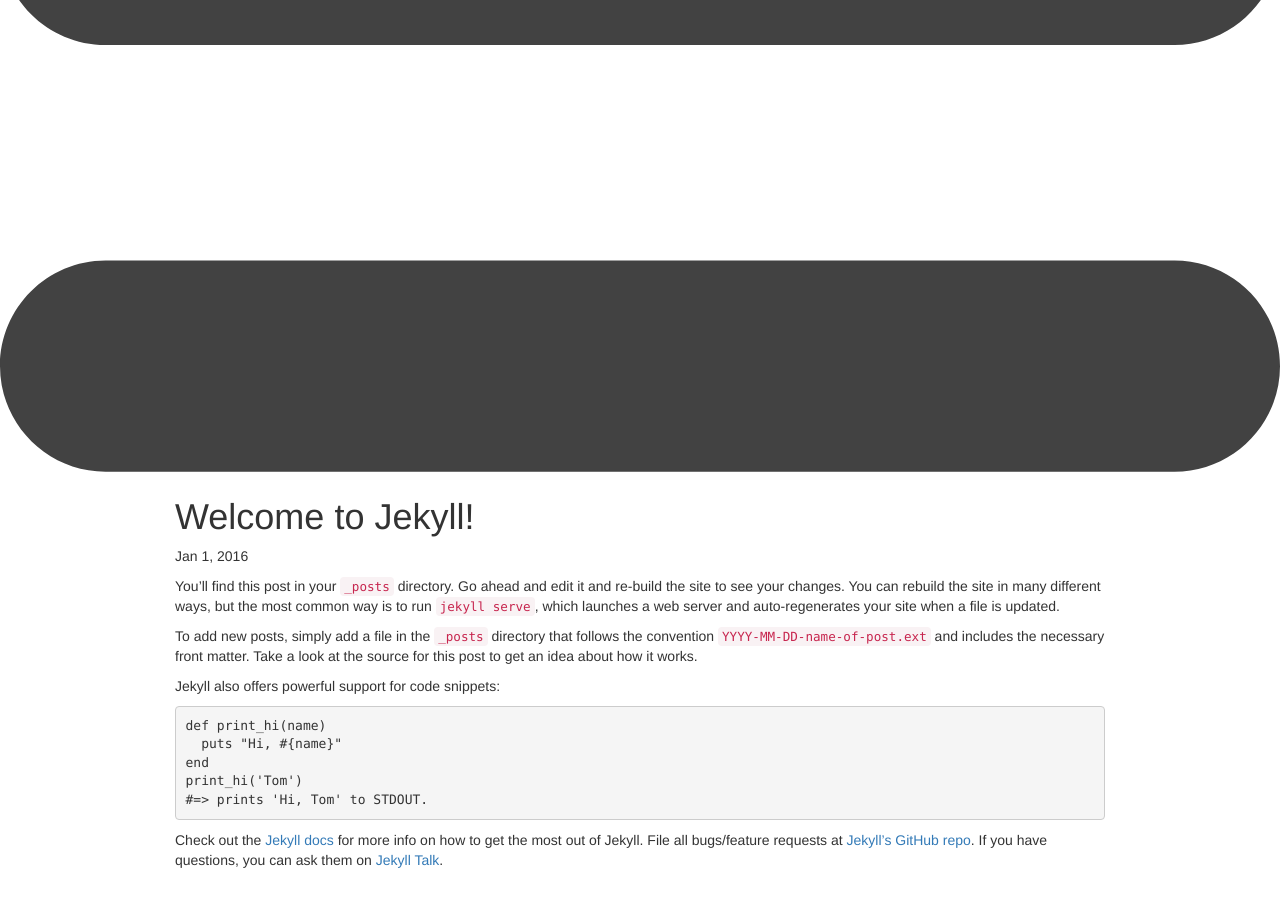
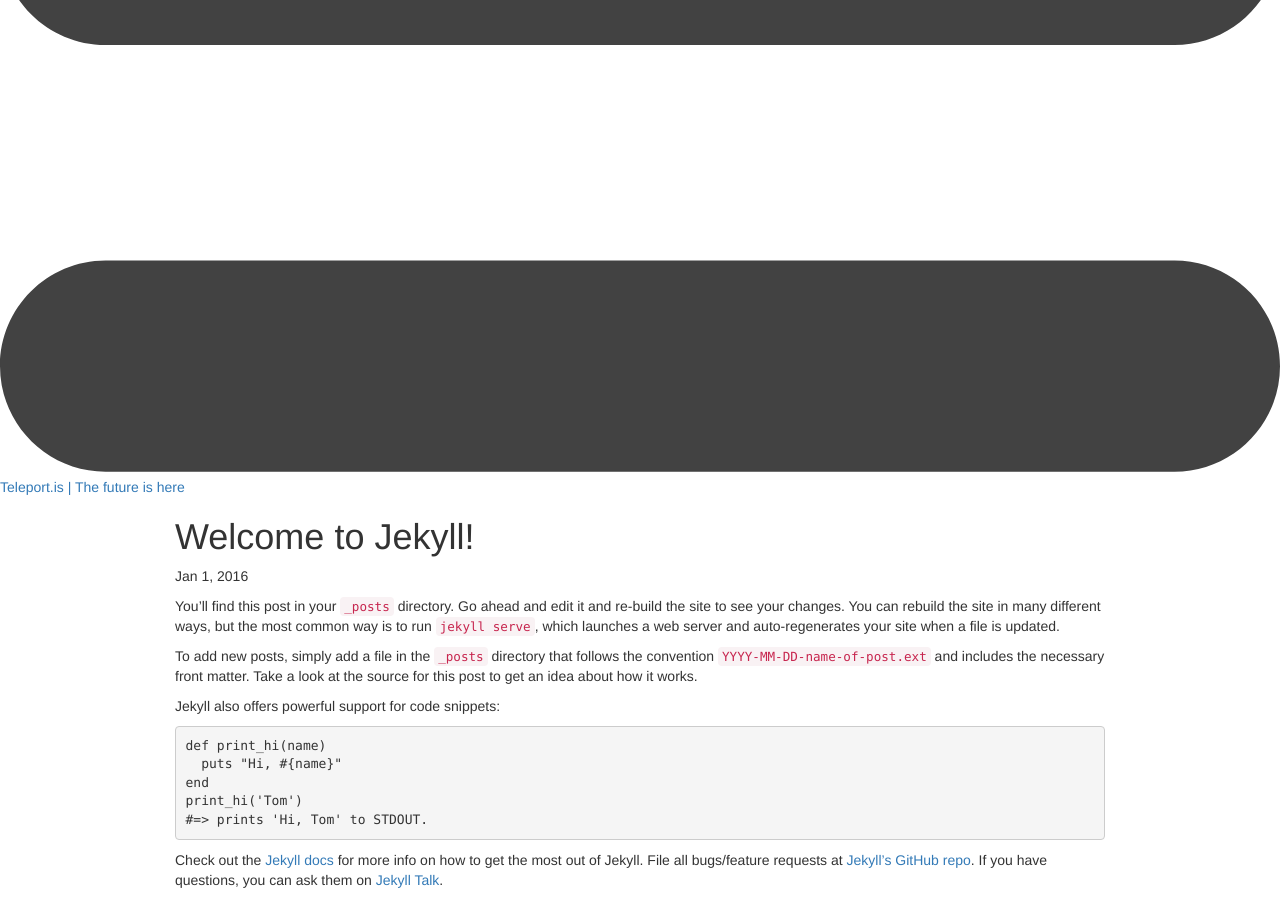
Before and after one commit to teleportis/teleportis.github.io, a Jekyll site: the page built from _posts/2016-01-01-welcome-to-jekyll.markdown, in a window 1280 px wide and 900 px high, scrolled down 615 px. Built offline with Jekyll 4.4.1, drawn with Linux system fonts in a browser that asks for light colours.

Commit message:
Added title

```diff
--- a/index.html
+++ b/index.html
@@ -1,6 +1,7 @@
 ---
 layout: empty
 class: page-index
+title: Teleport.is | The future is here
 ---
 <div class="centerer">
 
```
